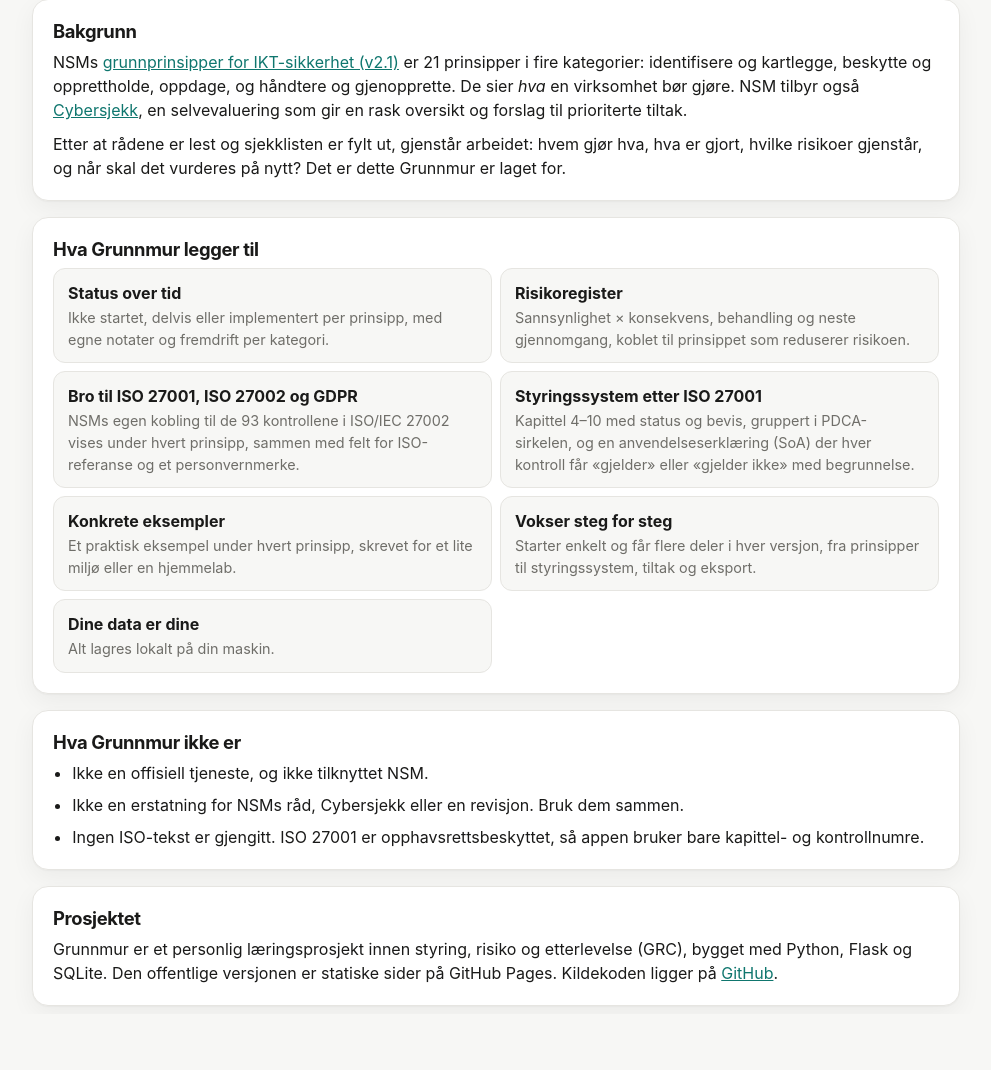
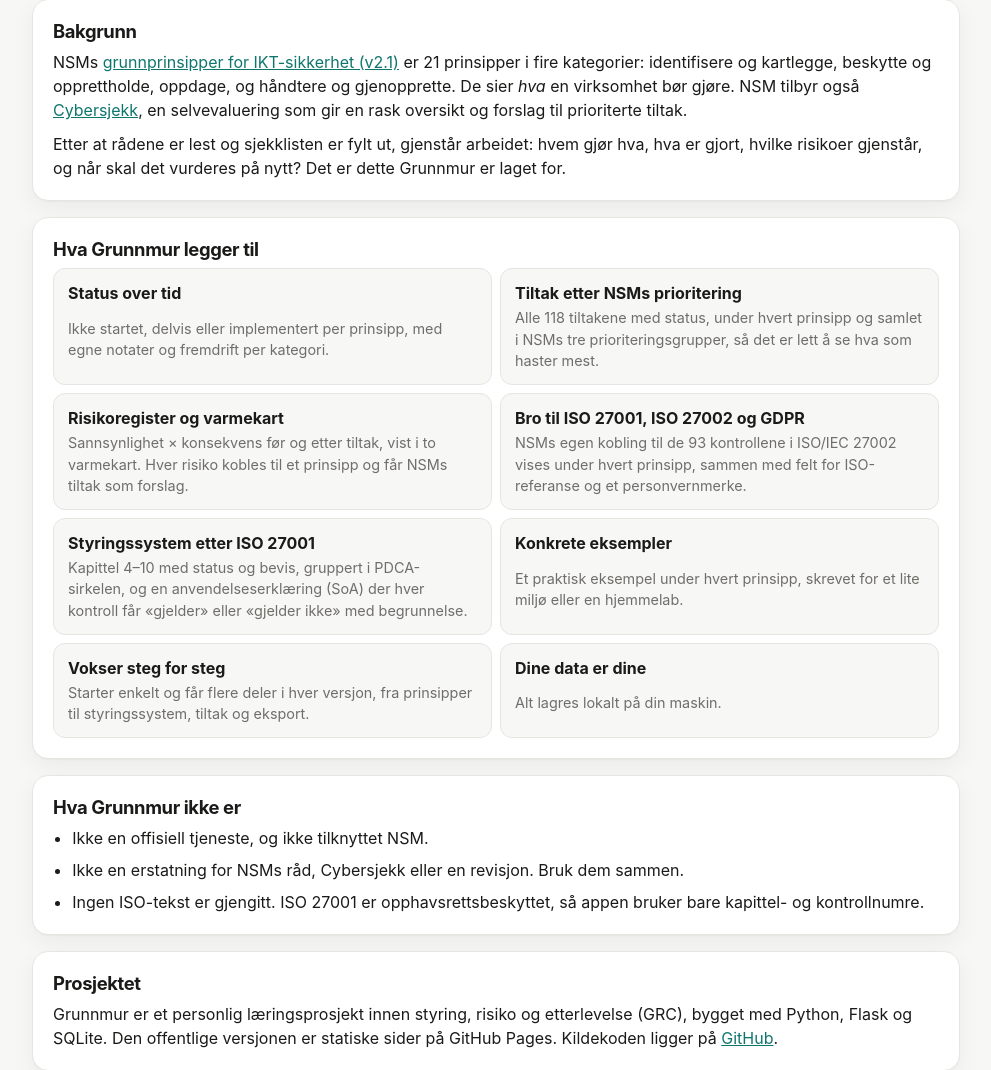
Before and after one commit to ulaskorhan/grc-grunnmur, a Flask app: page /om in a window 1280 px wide. Shown: the part 511-1581 px from the top of the page, without its empty margins (144-1135 px from the left). Before the commit the page ends 1518 px from the top, so only its background shows below. Run offline with Flask 3, Linux system fonts and the light colour scheme.

Commit message:
Describe v5 on homepage, about page and README
Co-Authored-By: Claude Opus 5.5 <noreply@anthropic.com>

```diff
--- a/templates/about.html
+++ b/templates/about.html
@@ -45,9 +45,12 @@
       <li><strong>Status over tid</strong>
           <span>Ikke startet, delvis eller implementert per prinsipp, med egne notater
                 og fremdrift per kategori.</span></li>
-      <li><strong>Risikoregister</strong>
-          <span>Sannsynlighet × konsekvens, behandling og neste gjennomgang,
-                koblet til prinsippet som reduserer risikoen.</span></li>
+      <li><strong>Tiltak etter NSMs prioritering</strong>
+          <span>Alle 118 tiltakene med status, under hvert prinsipp og samlet i NSMs tre
+                prioriteringsgrupper, så det er lett å se hva som haster mest.</span></li>
+      <li><strong>Risikoregister og varmekart</strong>
+          <span>Sannsynlighet × konsekvens før og etter tiltak, vist i to varmekart.
+                Hver risiko kobles til et prinsipp og får NSMs tiltak som forslag.</span></li>
       <li><strong>Bro til ISO 27001, ISO 27002 og GDPR</strong>
           <span>NSMs egen kobling til de 93 kontrollene i ISO/IEC 27002 vises under hvert prinsipp,
                 sammen med felt for ISO-referanse og et personvernmerke.</span></li>
```
Also changed, not shown: templates/home.html (+4 -4 lines), README.md.
